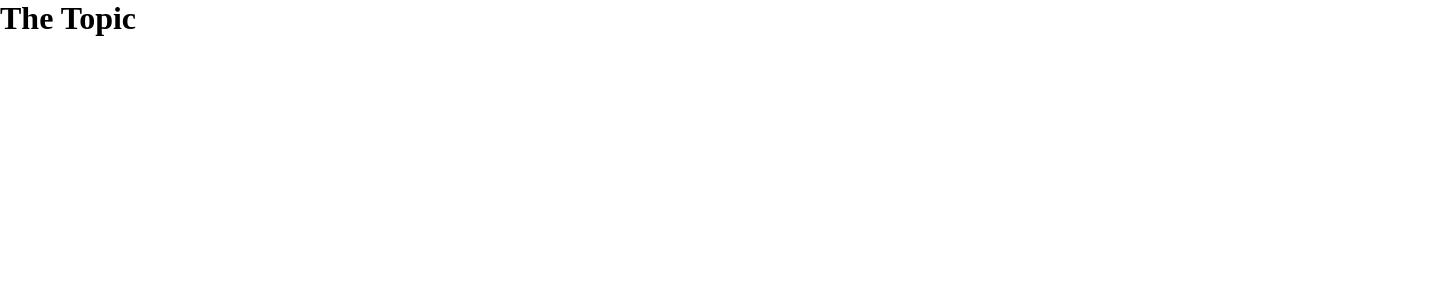
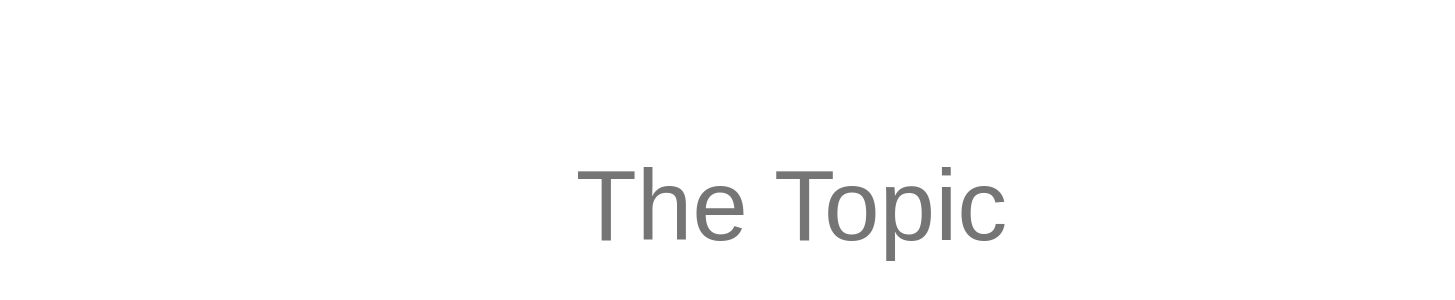
Before and after one commit to cheuyin/the-topic, a plain HTML site: page index.html in a window 1280 px wide. Shown: the whole page, 1455 px wide, since content can reach past the window. Drawn offline with Linux system fonts and the light colour scheme.

Commit message:
Create basic input to enter topic

```diff
--- a/index.html
+++ b/index.html
@@ -9,6 +9,8 @@
   <title>The Topic</title>
 </head>
 <body>
-  <h1>The Topic</h1>
+  <div class="container">
+    <input type="text" id="the-topic" placeholder="The Topic">
+  </div>
 </body>
 </html>
--- a/styles.css
+++ b/styles.css
@@ -3,3 +3,20 @@
   margin: 0;
   box-sizing: border-box;
 }
+
+.container {
+  width: 80%;
+  margin: 10% auto 0 auto;
+}
+
+input#the-topic {
+  border: none;
+  padding: 20px;
+  font-size: 100px;
+  text-align: center;
+}
+
+#the-topic:focus {
+  outline: none !important;
+  border: 3px solid black;
+}
```
